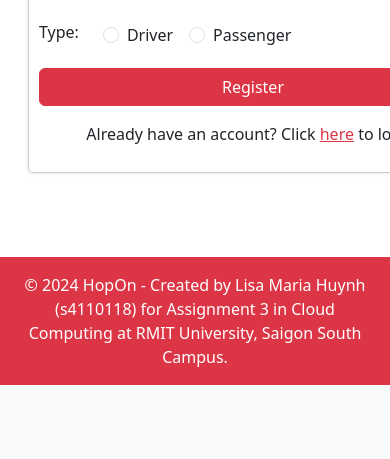
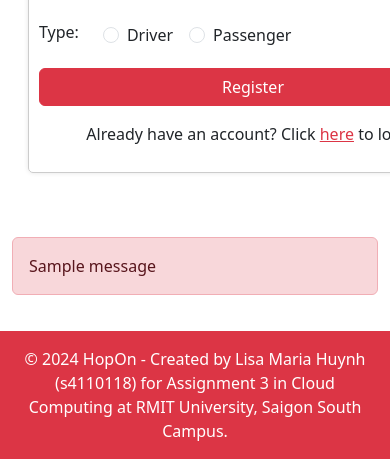
Before and after one commit to lisa5814/HopOn, a Flask app: page /register in a window 390 px wide; the page is wider, and only the part inside the window is pictured. Shown: the part 635-1094 px from the top of that part. Before the commit the page ends 1020 px from the top of that part, so only its background shows below. Run offline with Flask 3, Linux system fonts and the light colour scheme; one stand-in notice (Sample message) is shown.

```diff
--- a/templates/register.html
+++ b/templates/register.html
@@ -62,7 +62,6 @@
                 <input type="text" class="form-control" id="license-plate" name="license-plate">
             </div>
 
-
             <div class="mb-3 text-center d-grid gap-2">
                 <button type="submit" class="btn btn-danger btn-block">Register</button>
             </div>
@@ -73,4 +72,17 @@
     </div>
 </div>
 
+<!-- flashed msg -->
+{% with messages = get_flashed_messages() %}
+    {% if messages %}
+        <div class="container">
+            <div class="content-section">
+                <div class="alert alert-danger" role="alert">
+                    {{ messages[0] }}
+                </div>
+            </div>
+        </div>
+    {% endif %}
+{% endwith %}
+
 {% endblock %}
```
